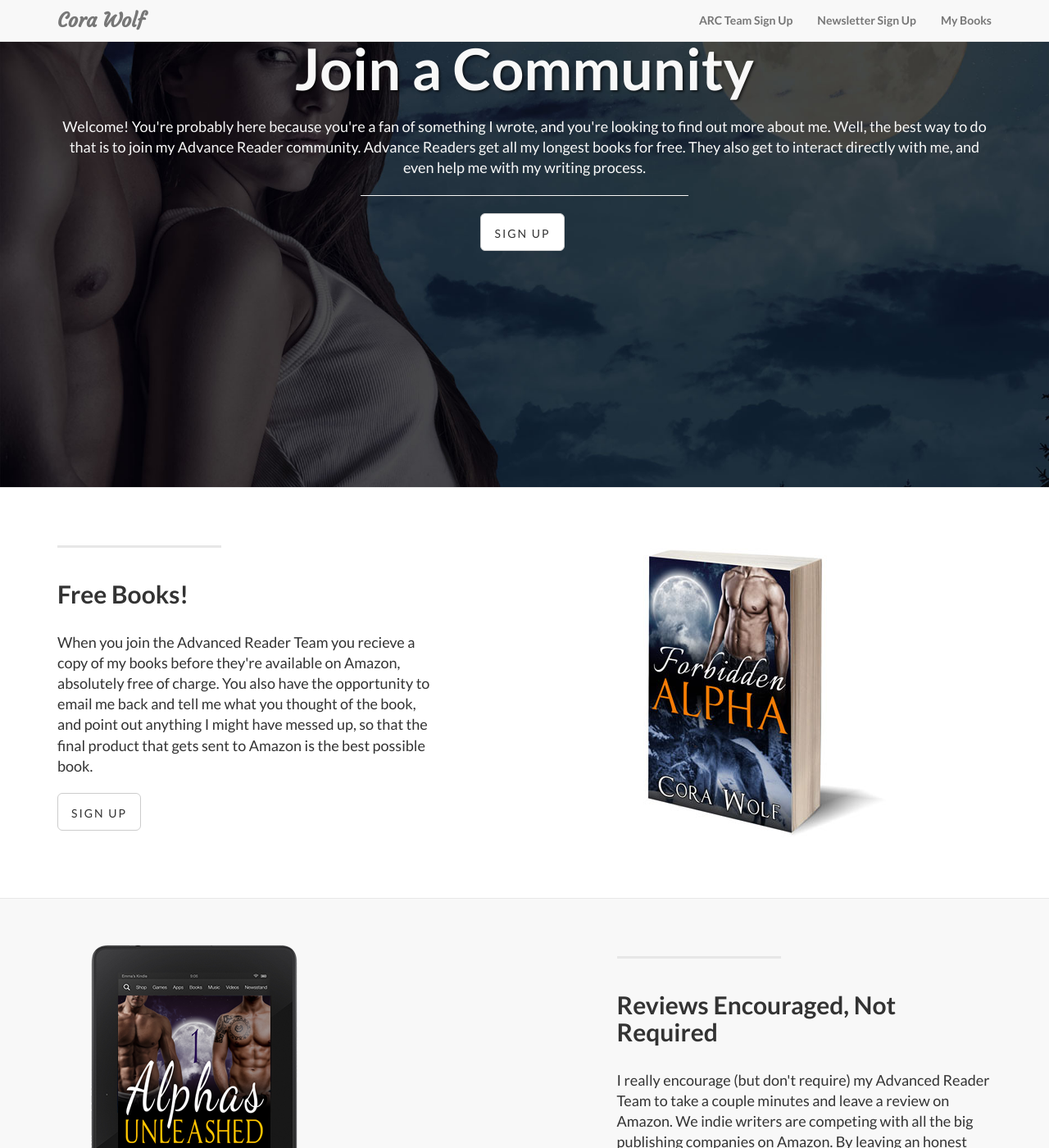
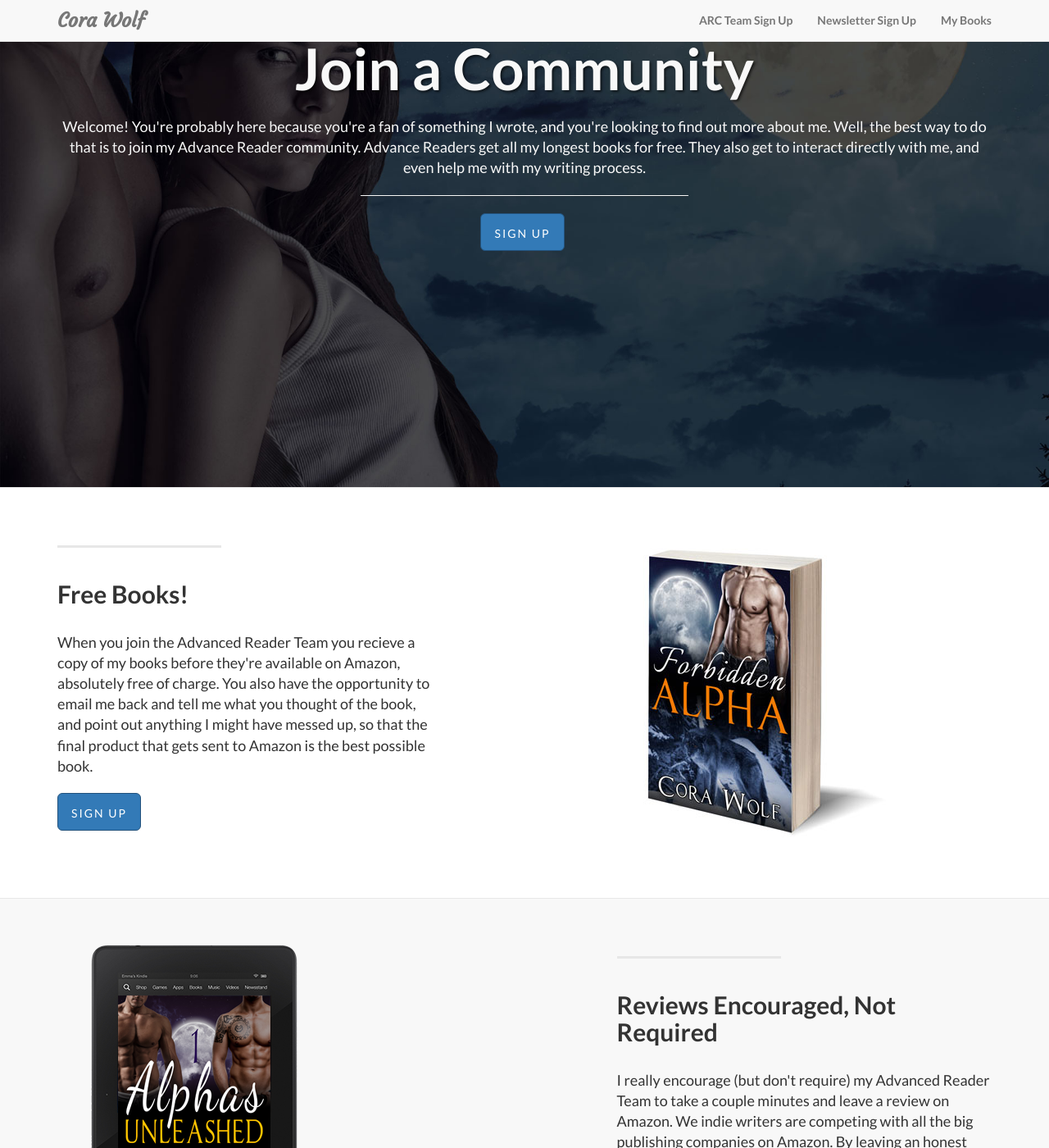
Before and after one commit to avablake/avablake.github.io, a Jekyll site: the page index.html, which Jekyll copies as it is, in a window 1280 px wide and 1400 px high, scrolled down 233 px. Shown: the whole window at 82% size. Built offline with Jekyll 4.4.1, drawn with Linux system fonts in a browser that asks for light colours; Markdown is read by kramdown in place of the engine named in the settings.

Commit message:
buttons + CNAME

```diff
--- /dev/null
+++ b/CNAME
@@ -0,0 +1 @@
+www.corawolf.com
--- a/css/landing-page.css
+++ b/css/landing-page.css
@@ -180,3 +180,15 @@ footer {
 p.copyright {
     margin: 15px 0 0;
 }
+
+.btn-default {
+    background-color: #337ab7;
+    color: #fff;
+    border-color: #23527c;
+}
+
+.btn-default:hover {
+    background-color: #23527c;
+    border-color: #23527c;
+    color: #fff;
+}
```
